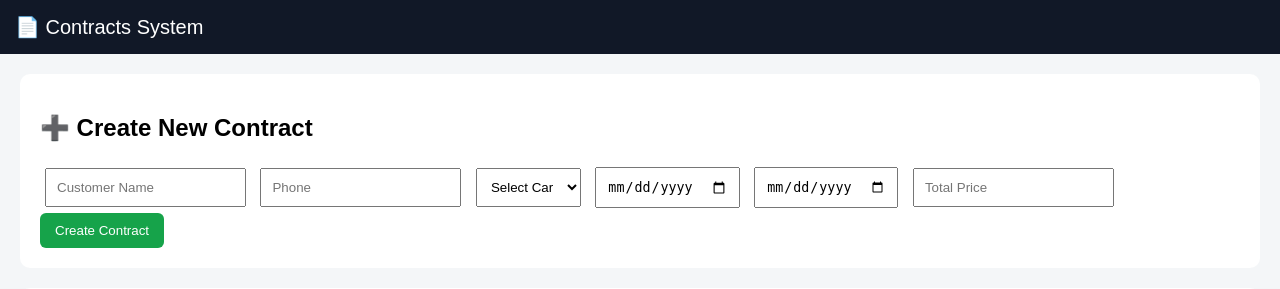
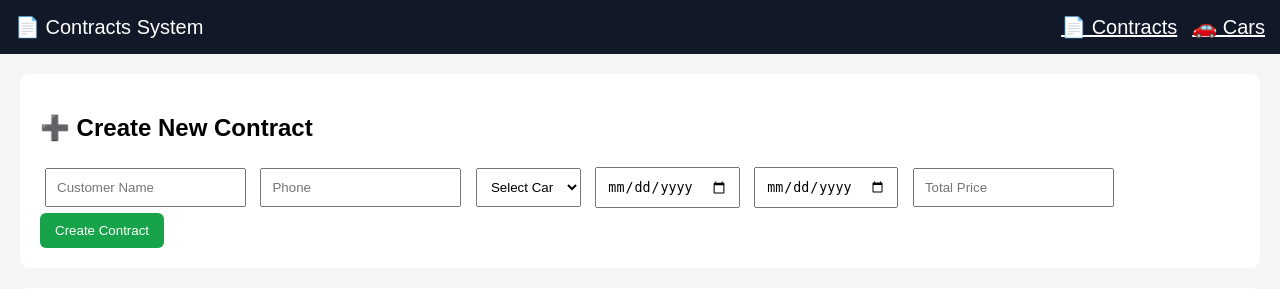
Before and after one commit to bkawash-ops/car-rental, a Flask app: page /contracts in a window 1280 px wide. Shown: the top 289 px of the page. Run offline with Flask 3, Linux system fonts and the light colour scheme; data comes from the database, SQL or seed files in the repository; data that the repository does not hold is empty.

Commit message:
Update contracts.html

```diff
--- a/templates/contracts.html
+++ b/templates/contracts.html
@@ -73,6 +73,14 @@
 
 <div class="navbar">
     📄 Contracts System
+
+    <a href="/" style="float:right; color:white; margin-left:15px;">
+        🚗 Cars
+    </a>
+
+    <a href="/contracts" style="float:right; color:white;">
+        📄 Contracts
+    </a>
 </div>
 
 <div class="container">
```
